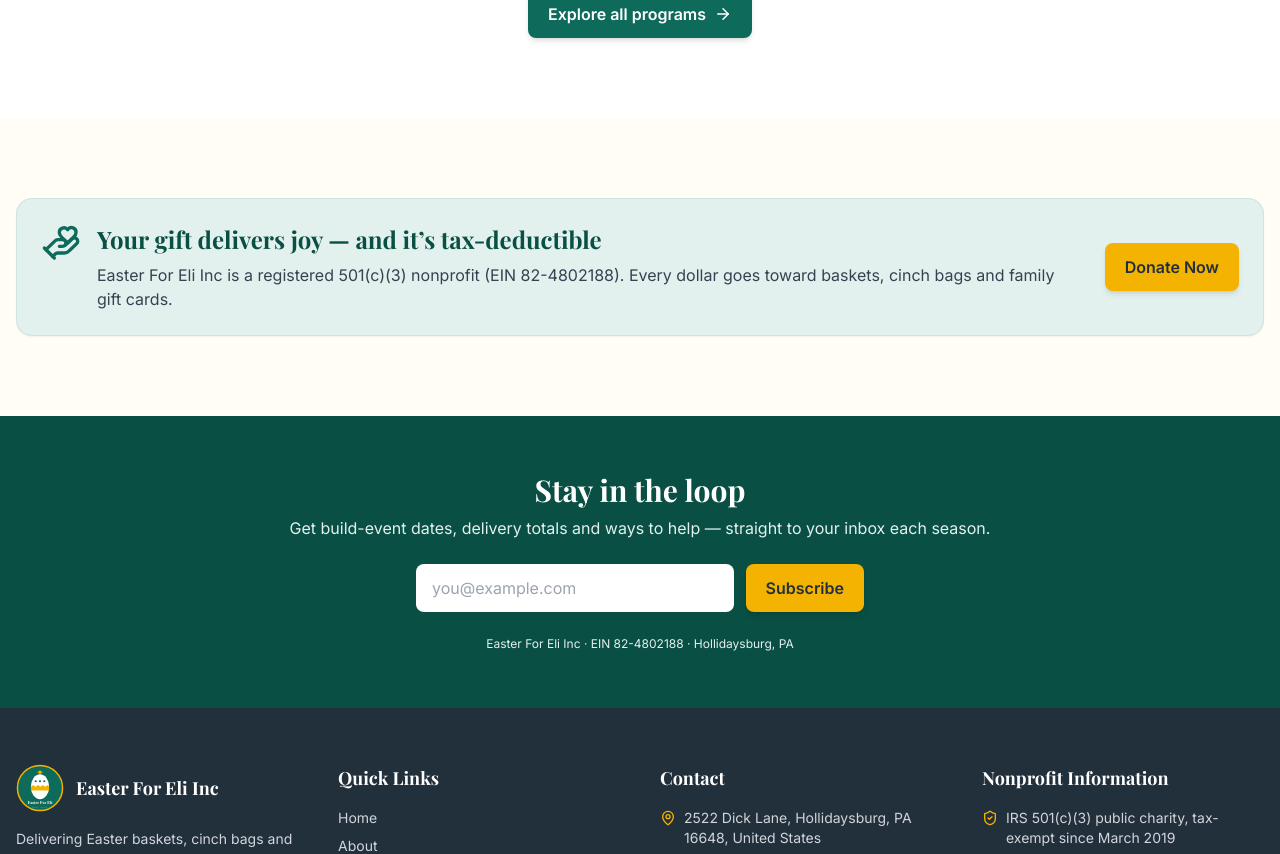
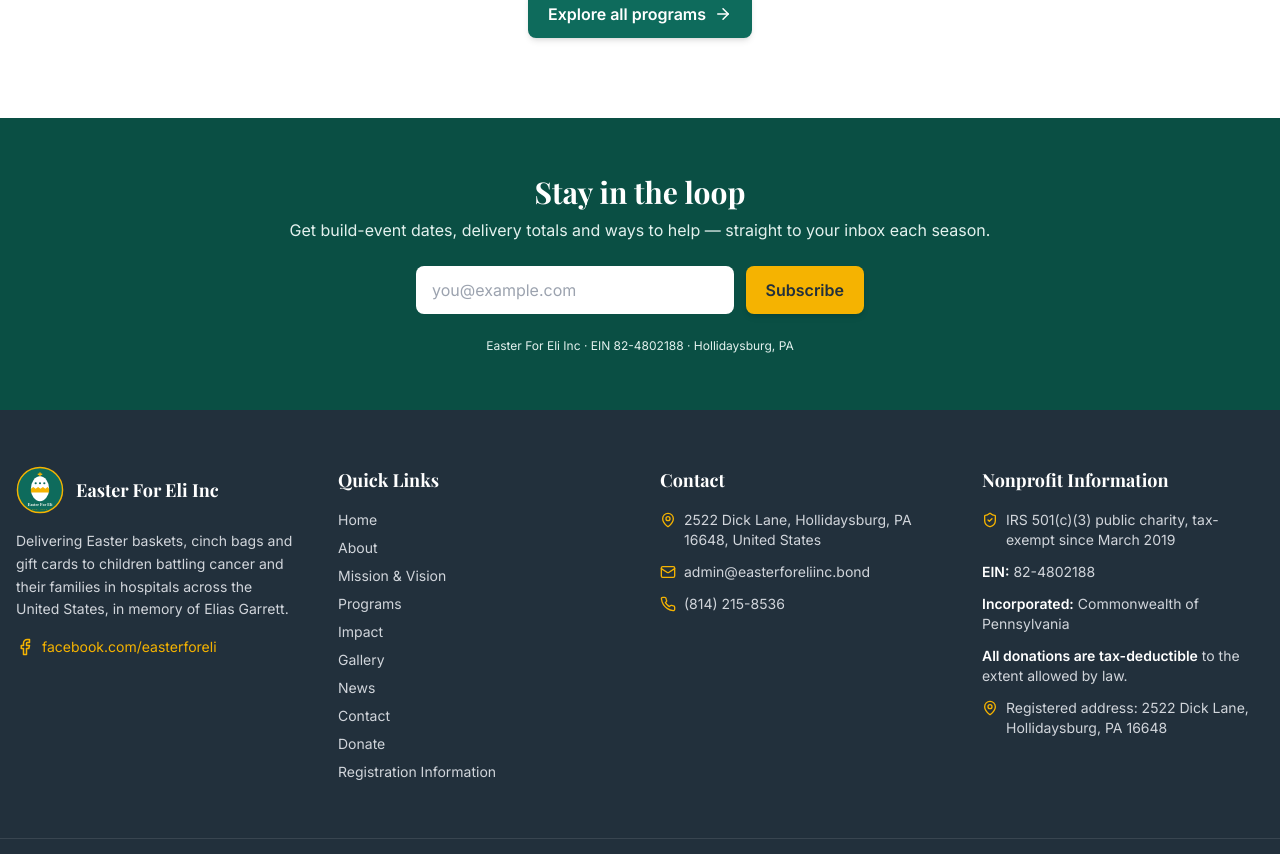
Before and after one commit to irmafiguero199/easterforeliinc.bond, a React (Vite) app: page / in a window 1280 px wide. Shown: the part 2443-3297 px from the top of the page. Built offline with nearby package versions, Linux system fonts and the light colour scheme.

Commit message:
Remove donation section from Home.jsx
Removed the donation section from the Home page.

```diff
--- a/src/pages/Home.jsx
+++ b/src/pages/Home.jsx
@@ -1,5 +1,5 @@
 import { Link } from 'react-router-dom'
-import { ArrowRight, Egg, Gift, Users, HandHeart } from 'lucide-react'
+import { ArrowRight, Egg, Gift, Users } from 'lucide-react'
 import PageMeta from '../components/PageMeta.jsx'
 import Hero from '../components/Hero.jsx'
 import SectionHeader from '../components/SectionHeader.jsx'
@@ -46,18 +46,6 @@
           </div>
         </div>
       </section>
-      <section className="mx-auto max-w-7xl px-4 py-20">
-        <div className="card flex flex-col items-center gap-6 !bg-brand-tealLight md:flex-row md:justify-between">
-          <div className="flex items-start gap-4">
-            <HandHeart size={40} className="shrink-0 text-brand-teal" />
-            <div>
-              <h3 className="font-serif text-2xl font-bold text-brand-tealDark">Your gift delivers joy — and it’s tax-deductible</h3>
-              <p className="mt-2 text-gray-700">{ORG.name} is a registered 501(c)(3) nonprofit (EIN {ORG.ein}). Every dollar goes toward baskets, cinch bags and family gift cards.</p>
-            </div>
-          </div>
-          <Link to="/donate" className="btn-accent shrink-0">Donate Now</Link>
-        </div>
-      </section>
       <Newsletter />
     </>
   )
```
